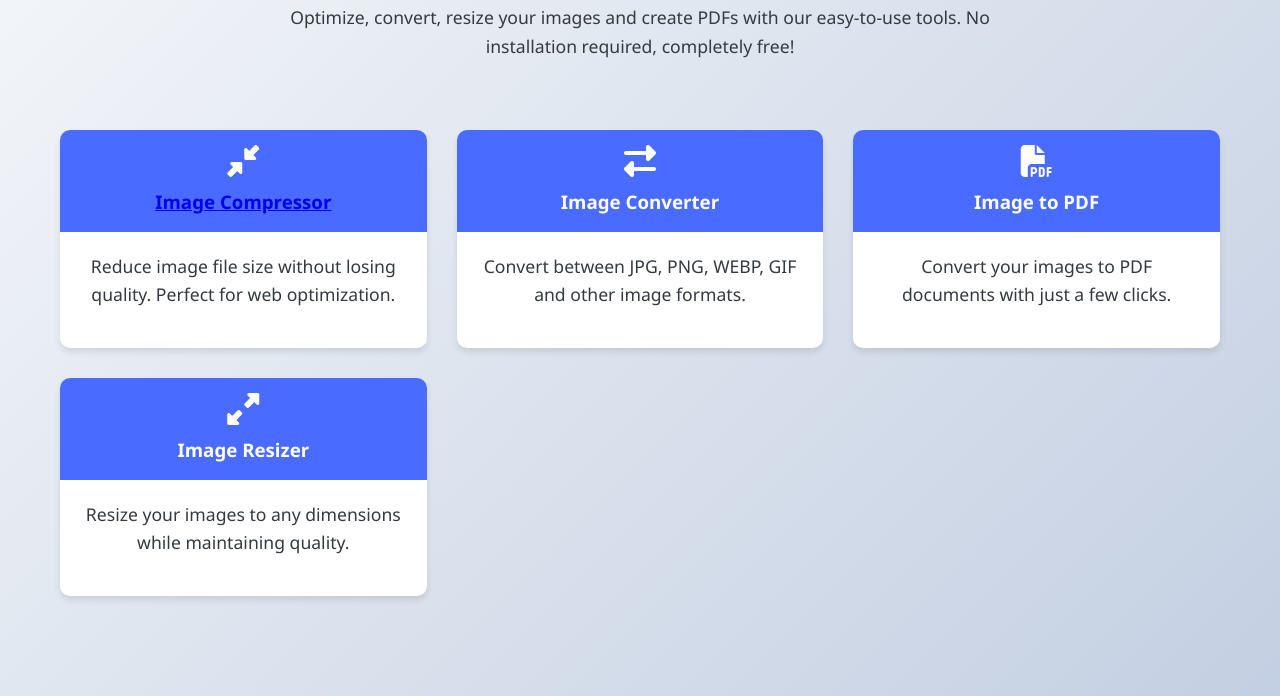
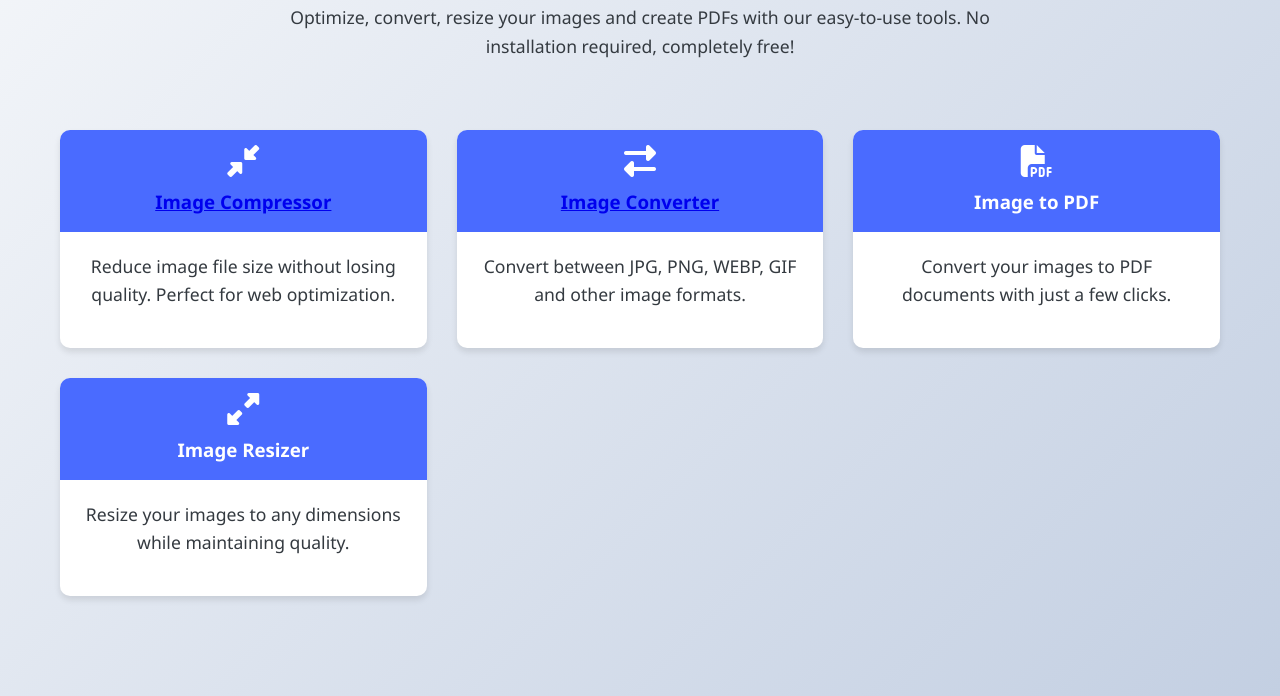
Before and after one commit to onlinetools-1/Tool, a plain HTML site: page index.html in a window 1280 px wide. Shown: the part 209-905 px from the top of the page. Drawn offline with Linux system fonts and the light colour scheme.

Commit message:
Update index.html

```diff
--- a/index.html
+++ b/index.html
@@ -416,7 +416,7 @@ Sajid Very Im, [18-05-2025 21:13]
                 <div class="tool-card">
                     <div class="tool-header">
                         <i class="fas fa-exchange-alt"></i>
-                        <h3>Image Converter</h3>
+                        <h3><a href="/image-converter">Image Converter</a></h3>
                     </div>
                     <div class="tool-body">
                         <p>Convert between JPG, PNG, WEBP, GIF and other image formats.</p>
```
